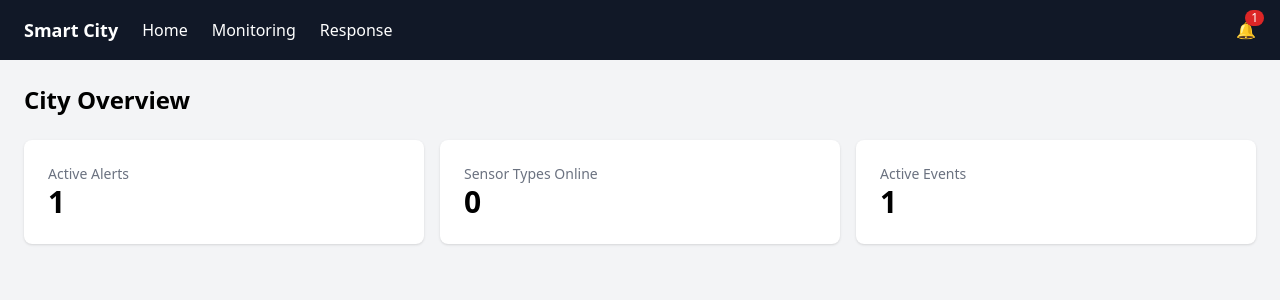
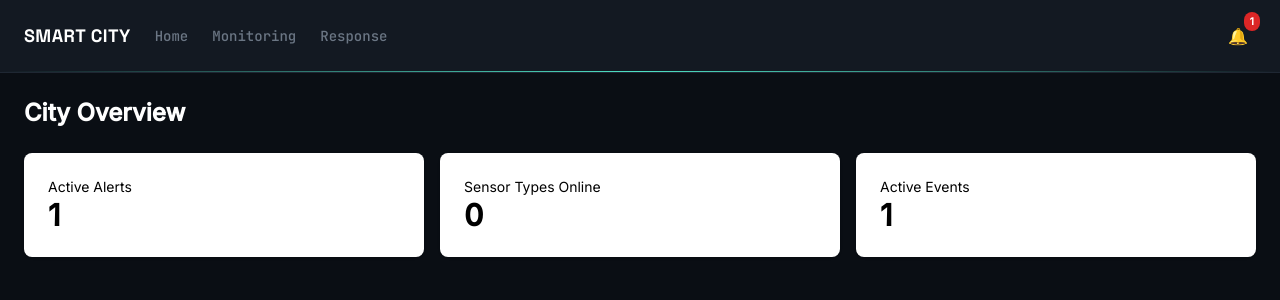
Before and after one commit to kajavegargi/smart-city, a Flask app: page / in a window 1280 px wide. Shown: the top 300 px of the page. Run offline with Flask 3, Linux system fonts and the light colour scheme; tables that the repository leaves empty hold one stand-in row (values such as "Sample post"); some libraries are stand-ins or nearby versions.

Commit message:
Update UI

```diff
--- a/templates/base.html
+++ b/templates/base.html
@@ -5,30 +5,62 @@
     <title>{% block title %}Smart City{% endblock %}</title>
     <script src="https://cdn.tailwindcss.com"></script>
     <link rel="stylesheet" href="https://unpkg.com/leaflet/dist/leaflet.css" />
+    <link rel="preconnect" href="https://fonts.googleapis.com">
+    <link href="https://fonts.googleapis.com/css2?family=Space+Grotesk:wght@500;700&family=Inter:wght@400;500&family=JetBrains+Mono:wght@400;500&display=swap" rel="stylesheet">
+    <script>
+    tailwind.config = {
+        theme: {
+            extend: {
+                colors: {
+                    'bg-base': '#0A0E14',
+                    'bg-surface': '#131922',
+                    'border-dim': '#1F2733',
+                    'accent-cyan': '#4EE1C4',
+                    'accent-amber': '#FFB454',
+                    'text-dim': '#6B7684',
+                },
+                fontFamily: {
+                    display: ['"Space Grotesk"', 'sans-serif'],
+                    mono: ['"JetBrains Mono"', 'monospace'],
+                    sans: ['"Inter"', 'sans-serif'],
+                }
+            }
+        }
+    }
+    </script>
 </head>
-<body class = "bg-gray-100 min-h-screen">
-    <nav class="bg-gray-900 text-white px-6 py-4 flex items-center justify-between">
+<body class="bg-bg-base text-white font-sans">
+    <nav class="bg-bg-surface border-b border-border-dim px-6 py-4 flex items-center justify-between relative">
         <div class="flex gap-6 items-center">
-                <span class="font-bold text-lg">Smart City</span>
-                <a class="hover:text-blue-400" href="/">Home</a>
-                <a class="hover:text-blue-400" href="/monitoring">Monitoring</a>
-                <a class="hover:text-blue-400" href="/response">Response</a>
+            <span class="font-display font-bold text-lg tracking-wide text-white">SMART CITY</span>
+            <a class="font-mono text-text-dim hover:text-accent-cyan transition-colors text-sm font-medium" href="/">Home</a>
+            <a class="font-mono text-text-dim hover:text-accent-cyan transition-colors text-sm font-medium" href="/monitoring">Monitoring</a>
+            <a class="font-mono text-text-dim hover:text-accent-cyan transition-colors text-sm font-medium" href="/response">Response</a>
         </div>
+
         <div class="relative">
-            <button id="alert-bell" class="relative">
+            <button id="alert-bell" class="relative p-2 rounded hover:bg-border-dim transition-colors focus:outline-none">
                 🔔
-                <span id="alert-badge" class="absolute -top-2 -right-2 bg-red-600 text-xs rounded-full px-1.5 hidden">
+                <span id="alert-badge" class="absolute -top-1 -right-1 bg-red-600 text-white text-[10px] font-bold rounded-full px-1.5 py-0.5 hidden">
                     0
                 </span>
             </button>
-            <div id="alert-dropdown" class="hidden absolute right-0 mt-2 w-72 bg-white text-black rounded shadow-lg max-h-80 overflow-y-auto z-50">
-                <div class="p-3 text-sm text-gray-500">No alerts yet</div>
+
+            <!-- Dark Grey Dropdown -->
+            <div id="alert-dropdown" class="hidden absolute right-0 mt-3 w-80 bg-gray-900 border border-gray-800 rounded-lg shadow-2xl max-h-80 overflow-y-auto z-50">
+                <div class="p-3 text-sm text-gray-400 border-b border-gray-800 font-mono font-semibold">Alerts</div>
+                <div id="alert-list" class="p-3 text-sm text-gray-200">No alerts yet</div>
             </div>
         </div>
+
+        <!-- Fixed typo: overflow-hidden -->
+        <div class="absolute bottom-0 left-0 h-px w-full bg-gradient-to-r from-transparent via-accent-cyan to-transparent overflow-hidden"></div>
     </nav>
+
     <main class="p-6">
         {% block content %}{% endblock %}
     </main>
+
     <script src="https://cdn.jsdelivr.net/npm/chart.js"></script>
     <script src="https://unpkg.com/leaflet/dist/leaflet.js"></script>
     <script src="{{ url_for('static', filename='js/alerts.js') }}"></script>
--- a/templates/home.html
+++ b/templates/home.html
@@ -5,16 +5,16 @@
    <h1 class="text-2xl font-bold mb-6">City Overview</h1>
    <div class="grid grid-cols-1 md:grid-cols-3 gap-4">
         <div class="bg-white rounded-lg shadow p-6">
-            <div class="text-sm text-gray-500">Active Alerts</div>
-            <div id="summary-alerts" class="text-3xl font-bold">–</div>
+            <div class="text-sm text-black">Active Alerts</div>
+            <div id="summary-alerts" class="text-3xl text-black font-bold">–</div>
         </div>
         <div class="bg-white rounded-lg shadow p-6">
-            <div class="text-sm text-gray-500">Sensor Types Online</div>
-            <div id="summary-sensors" class="text-3xl font-bold">–</div>
+            <div class="text-sm text-black">Sensor Types Online</div>
+            <div id="summary-sensors" class="text-3xl text-black font-bold">–</div>
         </div>
         <div class="bg-white rounded-lg shadow p-6">
-            <div class="text-sm text-gray-500">Active Events</div>
-            <div id="summary-events" class="text-3xl font-bold">–</div>
+            <div class="text-sm text-black">Active Events</div>
+            <div id="summary-events" class="text-3xl text-black font-bold">–</div>
         </div>
    </div>
 {% endblock %}
```
Also changed, not shown: static/js/map_template.js (+20 -0 lines). Lines whose indentation alone changed are shown as unchanged.
